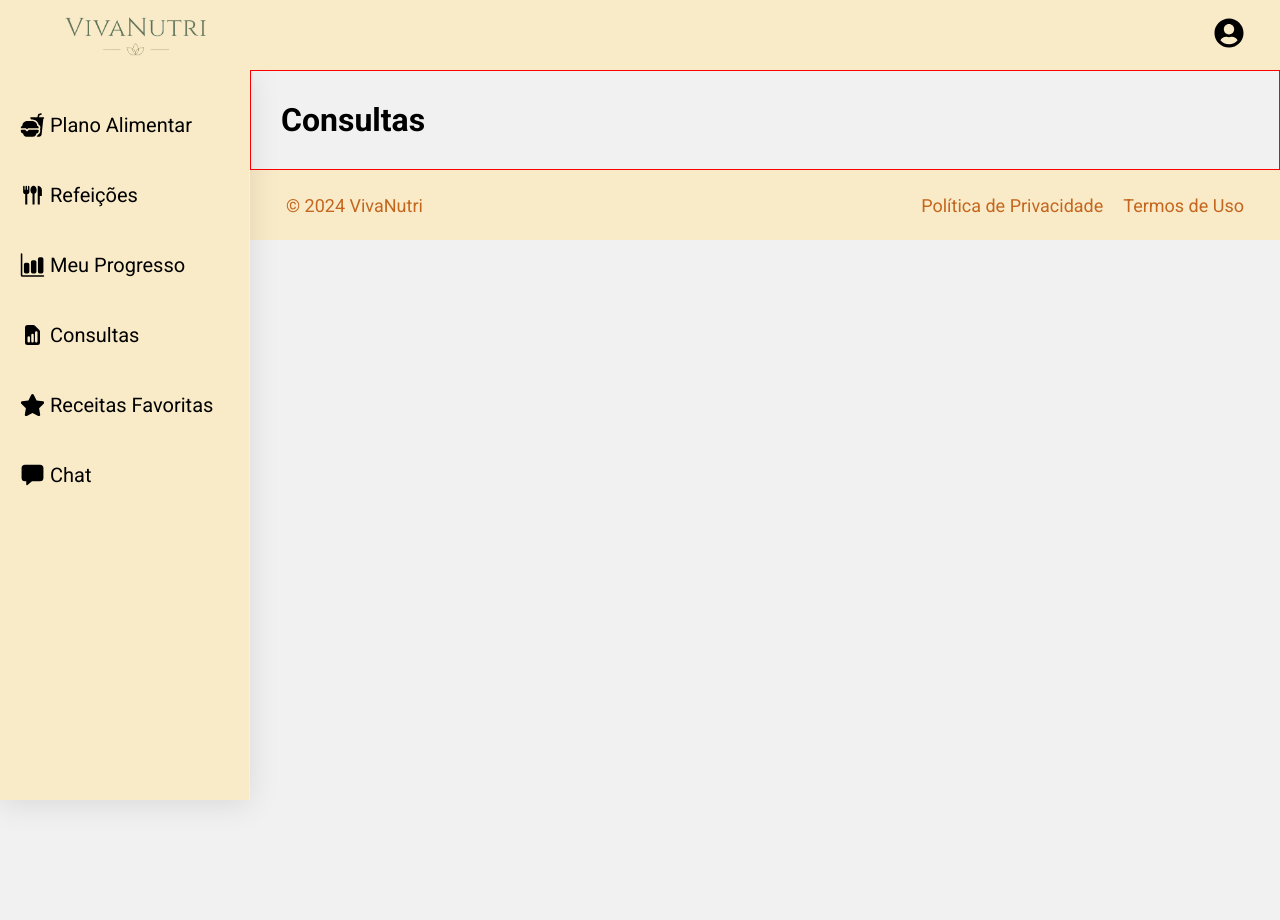
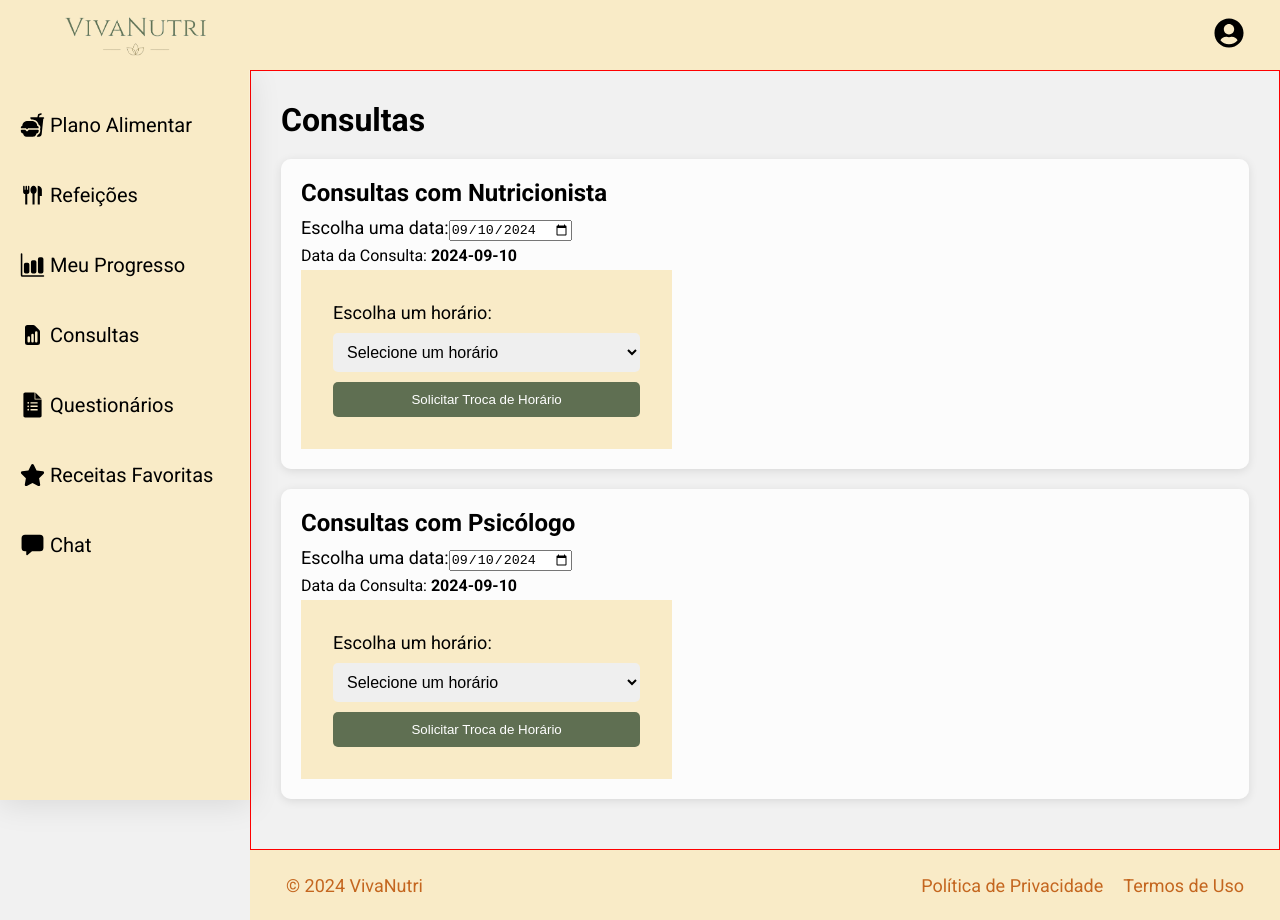
Before and after one commit to Raquel212/VivaNutri, a React (Vite) app: page /consultasPaciente in a window 1280 px wide. Before the commit the page ends 800 px from the top, so only its background shows below. Built offline with nearby package versions, Linux system fonts and the light colour scheme.

Commit message:
Update ConsultaPaciente

```diff
--- a/src/pages/Paciente/ConsultasPaciente/ConsultaPaciente.jsx
+++ b/src/pages/Paciente/ConsultasPaciente/ConsultaPaciente.jsx
@@ -5,13 +5,48 @@ import { IoBarChart, IoChatbox, IoFastFood } from "react-icons/io5"
 import { MdFlatware } from "react-icons/md"
 import { Link } from "react-router-dom"
 import styles from "./ConsultaPaciente.module.css"
+import { SiGoogleforms } from "react-icons/si";
 
 function ConsultaPaciente() {
   const [userMenuOpen, setUserMenuOpen] = useState(false)
+  const [selectedDate, setSelectedDate] = useState(new Date().toISOString().split("T")[0]) // Data atual
+  const [selectedNutricionistaTime, setSelectedNutricionistaTime] = useState("")
+  const [selectedPsicologoTime, setSelectedPsicologoTime] = useState("")
+
+  // Simulação de horários disponíveis para diferentes datas
+  const availableTimes = {
+    "2024-10-07": {
+      nutricionista: ["10:00", "14:00", "16:00"],
+      psicologo: ["09:00", "11:00", "15:00"],
+    },
+    "2024-10-08": {
+      nutricionista: ["09:00", "12:00"],
+      psicologo: ["10:00", "13:00", "16:00"],
+    },
+    // Adicione mais datas e horários conforme necessário
+  }
 
   const toggleUserMenu = () => {
     setUserMenuOpen(!userMenuOpen)
   }
+
+  const handleChangeDate = (e) => {
+    setSelectedDate(e.target.value)
+    setSelectedNutricionistaTime("")
+    setSelectedPsicologoTime("")
+  }
+
+  const handleChangeNutricionistaTime = (e) => {
+    setSelectedNutricionistaTime(e.target.value)
+  }
+
+  const handleChangePsicologoTime = (e) => {
+    setSelectedPsicologoTime(e.target.value)
+  }
+
+  // Obtém os horários disponíveis para a data selecionada
+  const nutricionistaTimes = availableTimes[selectedDate]?.nutricionista || []
+  const psicologoTimes = availableTimes[selectedDate]?.psicologo || []
 
   return (
     <>
@@ -81,6 +116,14 @@ function ConsultaPaciente() {
             </Link>
           </li>
           <li>
+            <Link to="/questionarioPaciente">
+              <div className={styles.linkSlider}>
+                <SiGoogleforms className={styles.icon} />
+                <p>Questionários</p>
+              </div>
+            </Link>
+          </li>
+          <li>
             <Link to="/receitasFavoritasPaciente">
               <div className={styles.linkSlider}>
                 <FaStar className={styles.icon} />
@@ -101,6 +144,63 @@ function ConsultaPaciente() {
 
       <main>
         <h1>Consultas</h1>
+
+        <div className={styles.consultaSection}>
+          <h2>Consultas com Nutricionista</h2>
+          <div className={styles.consultaDetails}>
+            <label htmlFor="date">Escolha uma data:</label>
+            <input
+              type="date"
+              id="date"
+              value={selectedDate}
+              onChange={handleChangeDate}
+            />
+            <p>Data da Consulta: <strong>{selectedDate}</strong></p>
+            <form>
+              <label htmlFor="nutricionista-time">Escolha um horário:</label>
+              <select
+                id="nutricionista-time"
+                value={selectedNutricionistaTime}
+                onChange={handleChangeNutricionistaTime}
+              >
+                <option value="" disabled>Selecione um horário</option>
+                {nutricionistaTimes.map((time, index) => (
+                  <option key={index} value={time}>{time}</option>
+                ))}
+              </select>
+              <button type="button">Solicitar Troca de Horário</button>
+            </form>
+          </div>
+        </div>
+
+        <div className={styles.consultaSection}>
+          <h2>Consultas com Psicólogo</h2>
+          <div className={styles.consultaDetails}>
+            <label htmlFor="date-psicologo">Escolha uma data:</label>
+            <input
+              type="date"
+              id="date-psicologo"
+              value={selectedDate}
+              onChange={handleChangeDate}
+            />
+            <p>Data da Consulta: <strong>{selectedDate}</strong></p>
+            <form>
+              <label htmlFor="psicologo-time">Escolha um horário:</label>
+              <select
+                id="psicologo-time"
+                value={selectedPsicologoTime}
+                onChange={handleChangePsicologoTime}
+              >
+                <option value="" disabled>Selecione um horário</option>
+                {psicologoTimes.map((time, index) => (
+                  <option key={index} value={time}>{time}</option>
+                ))}
+              </select>
+              <button type="button">Solicitar Troca de Horário</button>
+            </form>
+          </div>
+        </div>
+
       </main>
 
       <footer className={styles.footerHomeP}>
--- a/src/pages/Paciente/ConsultasPaciente/ConsultaPaciente.module.css
+++ b/src/pages/Paciente/ConsultasPaciente/ConsultaPaciente.module.css
@@ -100,6 +100,7 @@
   text-decoration: none;
   color: black;
 }
+
 .dropdownMenu .linkHome:hover {
   color: var(--secondary);
   text-decoration: underline;
@@ -118,6 +119,54 @@ main {
   margin-left: 250px;
   padding: 30px;
   transition: margin-left 0.3s ease;
+}
+
+/* Consulta Section */
+.consultaSection {
+  margin: 20px 0;
+  padding: 20px;
+  border: 1px solid var(--light-gray);
+  border-radius: 10px;
+  background: rgba(255, 255, 255, 0.8);
+  box-shadow: 0 2px 10px rgba(0, 0, 0, 0.1);
+}
+
+.consultaDetails {
+  margin-top: 10px;
+}
+
+.consultaDetails label {
+  font-size: 18px;
+}
+
+.consultaDetails p {
+  margin: 5px 0;
+  font-size: 16px;
+}
+
+/* Select and Button Styles */
+select {
+  padding: 10px;
+  font-size: 16px;
+  margin-top: 10px;
+  border: 1px solid var(--light-gray);
+  border-radius: 5px;
+  width: 100%;
+}
+
+button {
+  padding: 10px 15px;
+  background-color: var(--secondary);
+  color: white;
+  border: none;
+  border-radius: 5px;
+  cursor: pointer;
+  margin-top: 10px;
+  transition: background-color 0.3s ease;
+}
+
+button:hover {
+  background-color: darken(var(--secondary), 10%);
 }
 
 .footerHomeP {
@@ -149,7 +198,6 @@ main {
 .footerHomeP ul li a:hover {
   text-decoration: underline;
 }
-
 
 /* Media Queries para responsividade */
 @media (max-width: 1024px) {
```
